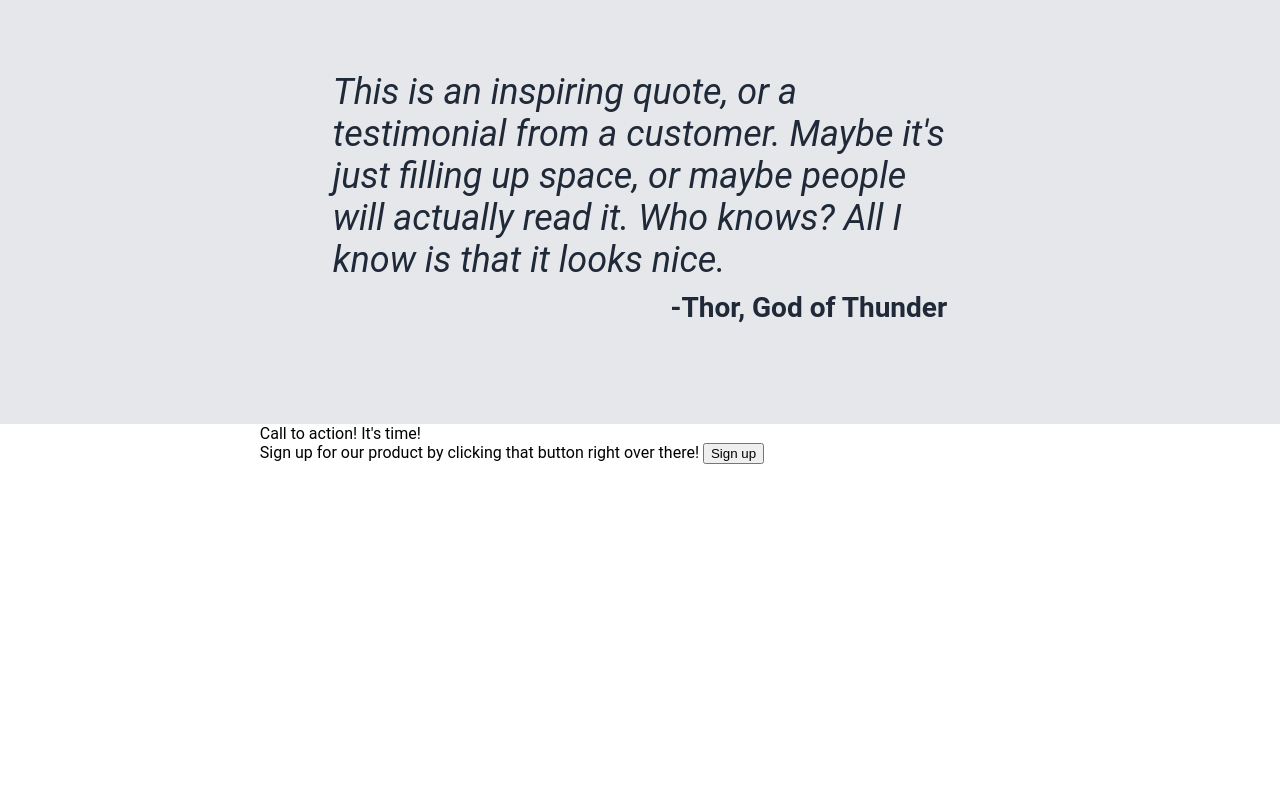
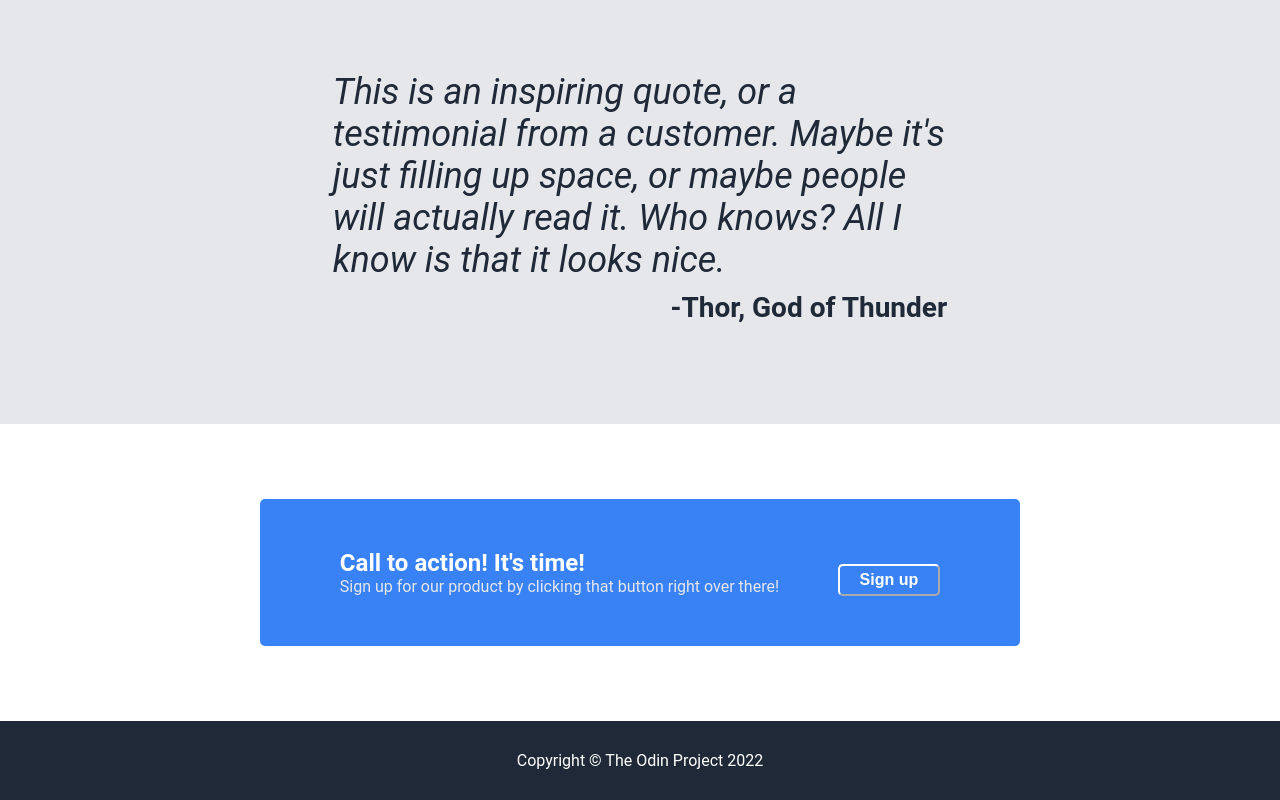
Before and after one commit to danielwildsmith/landing-page, a plain HTML site: page index.html in a window 1280 px wide. Shown: the part 1060-1860 px from the top of the page. Before the commit the page ends 1524 px from the top, so only its background shows below. Drawn offline with Linux system fonts and the light colour scheme.

Commit message:
Style fourth section and add footer

```diff
--- a/index.html
+++ b/index.html
@@ -65,10 +65,18 @@
 
         <div class="fourth section">
             <div class="box">
-                <div class="title">Call to action! It's time!</div>
-                <span class="info">Sign up for our product by clicking that button right over there!</span>
-                <button>Sign up</button>
+                <div class="left">
+                    <div class="title">Call to action! It's time!</div>
+                    <div class="info">Sign up for our product by clicking that button right over there!</div>
+                </div>
+                <div class="right">
+                    <button>Sign up</button>
+                </div>
             </div>
+        </div>
+
+        <div class="fifth section">
+            <div class="copyright">Copyright © The Odin Project 2022</div>
         </div>
     </body>
 </html>
--- a/style.css
+++ b/style.css
@@ -1,12 +1,10 @@
 body {
     height: 100vh;
     margin: 0;
-    overflow: hidden;
     font-family: Roboto, sans-serif;
 
     display: flex;
     flex-direction: column;
-
     overflow: auto;
 }
 
@@ -60,16 +58,18 @@ a {
     max-width: 50%;
 }
 
-
-.left button {
-    border-color: #3882F6;
+button {
     background-color: #3882F6;
     color: white;
-    align-self: flex-start;
     border-radius: 5px;
     padding: 5px 20px;
     font-weight: 700;
     font-size: 16px;
+    border-color: white;
+}
+.left button {
+    border-color: #3882F6;
+    align-self: flex-start;
 }
 
 .left p {
@@ -132,3 +132,41 @@ a {
     text-align: right;
     margin-top: 10px;
 }
+
+.box {
+    margin-top: 75px;
+    margin-bottom: 75px;
+    background: #3882F6;
+    border-radius: 5px;
+    display: flex;
+    padding: 50px 80px;
+    justify-content: space-between;
+    align-content: center;
+    gap: 25px;
+}
+
+.box .title {
+    color: white;
+    font-size: 24px;
+    font-weight: 600;
+}
+
+.box .info {
+    font-size: 16px;
+    color: #E5E7EB;
+}
+
+.box .right {
+    align-self: flex-end;
+}
+
+.fifth {
+    background: #1F2937;
+    font-size: 16px;
+    color: white;
+    display: flex;
+    justify-content: center;
+    align-items: center;
+    padding-top: 30px;
+    padding-bottom: 30px;
+}
```
